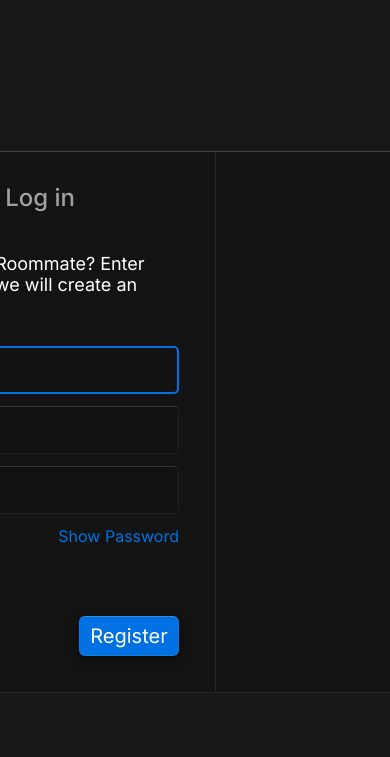
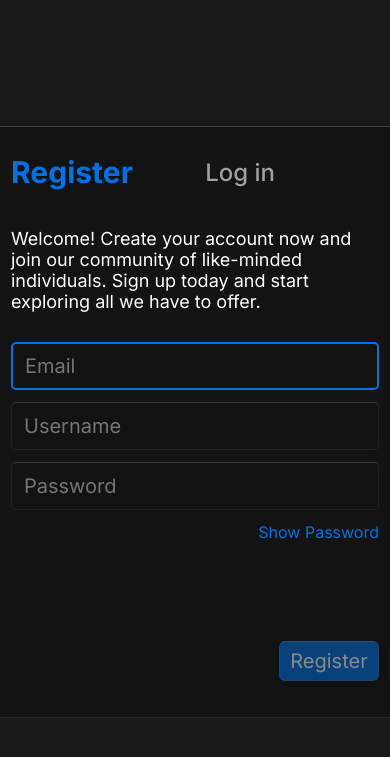
Before and after one commit to codehamsters/roommate-django, a Django app: page /auth in a window 390 px wide; the page is wider, and only the part inside the window is pictured. Shown: the top 757 px of that part. Run offline with Django 4.2, Linux system fonts and the light colour scheme; some libraries are stand-ins or nearby versions.

Commit message:
Added a input error handling for usernames in sign up forms, error handling for sign in forms, added side banner for desktops on authentication page, made the authentication page responsive, added loaders on the authentication page, added support for loaders in future, added multiple conditions to disable submit button on authentication page

```diff
--- a/static/css/auth.css
+++ b/static/css/auth.css
@@ -73,14 +73,14 @@ body{
 #form-container{
     min-width: 300px;
     width: 400px;
-    height: 450px;
+    height: 500px;
     overflow: hidden;
     position: relative;
 }
 
 #registration-form, #login-form{
     padding: 16px;
-    height: 450px;
+    height: 500px;
     display: flex;
     flex-direction: column;
     justify-content: space-between;
@@ -178,7 +178,7 @@ body{
     padding: 8px;
     font-weight: normal;
     color: rgba(255, 0, 0, 0.7);
-    backdrop-filter: blur(3px);
+    backdrop-filter: blur(10px);
     box-shadow: 0 4px 10px rgba(0, 0, 0, 0.2);
     border: 1px solid rgba(var(--fg), 0.1);
     font-size: 15px;
@@ -211,6 +211,17 @@ body{
     color: rgb(var(--accent-primary));
     font-size: 16px;
     cursor: pointer;
+}
+
+#login-error-message{
+    text-align: center;
+    background: rgba(255, 0, 0, 0.03);
+    margin: -5px 0 20px 0;
+    padding: 8px;
+    font-size: 16px;
+    border-radius: 6px;
+    color: rgba(255, 0, 0, 0.7);
+    border: 1px solid rgba(255, 0, 0, 0.2);
 }
 
 #form-container div.btn-group{
@@ -252,6 +263,39 @@ body{
 }
 
 #workspace div.right{
-    width: 400px;
+    width: 375px;
     border-left: 1px solid rgba(var(--fg), 0.1);
+    background: url("../media/auth-sidebanner.png");
+    background-size: cover;
+    background-position: center;
+    border-radius: 0 8px 8px 0;
 }
+
+#loader{
+    position: fixed;
+    height: 120px;
+    width: 120px;
+    top: calc(50% - 60px);
+    left: calc(50% - 60px);
+    display: flex;
+    background: rgb(var(--strong-bg), 0.75);
+    box-shadow: 0 4px 20px rgba(0, 0, 0, 0.5);
+    backdrop-filter: blur(8px);
+    border-radius: 8px;
+    border: 1px solid rgba(var(--fg), 0.1);
+    z-index: 1000;
+    transform-origin: bottom;
+    transition: 300ms;
+    pointer-events: none;
+}
+
+#loader.hidden{
+    opacity: 0;
+    transform: scale(0.3) translateY(-100px);
+}
+
+@media only screen and (max-width: 1024px){
+    #workspace div.right{
+        display: none;
+    }
+}
--- a/static/css/style.css
+++ b/static/css/style.css
@@ -23,6 +23,10 @@ html, body{
     height: 100%;
     width: 100%;
     font-size: 18px;
+}
+
+body.unclickable{
+    pointer-events: none;
 }
 
 #blurlay{
--- a/template/auth.html
+++ b/template/auth.html
@@ -8,11 +8,12 @@
 
     <link rel="stylesheet" href="../static/css/style.css">
     <link rel="stylesheet" href="../static/css/auth.css">
+    <link rel="stylesheet" href="../static/css/spinner.css">
     <script src="https://unpkg.com/htmx.org@1.8.4" integrity="sha384-wg5Y/JwF7VxGk4zLsJEcAojRtlVp1FKKdGy1qN+OMtdq72WRvX/EdRdqg/LOhYeV" crossorigin="anonymous"></script>
 
 
 </head>
-<body>
+<body class="unclickable">
     <div id="underlay">
         <div id="workspace">
             <div class="left">
@@ -27,7 +28,7 @@
                         {% csrf_token %}
                         <div class="fields">
                             <section class="form-desc">
-                                Not yet registered on Roommate? Enter your credentials, and we will create an account for you!
+                                Welcome! Create your account now and join our community of like-minded individuals. Sign up today and start exploring all we have to offer.
                             </section>
                             <div class="email input-box focus">
                                 <input type="email" placeholder="Email" name="email" autofocus hx-post="{% url 'check_email' %}" hx-target="#registration-email-error-message" hx-trigger="input"/>
@@ -44,7 +45,7 @@
                         </div>
 
                         <div class="btn-group">
-                            <button type="submit">Register</button>
+                            <button type="submit" class="submit-btn" disabled>Register</button>
                         </div>
                     </form>
 
@@ -52,8 +53,13 @@
                         {% csrf_token %}
                         <div class="fields">
                             <section class="form-desc">
-                                We're so excited to see you again! Enter your credentials, and we will log you in swiftly!
+                                Welcome back! Sign in to access your account, continue where you left off, and stay connected with our community.
                             </section>
+                            {% for message in messages %}
+                            {% if message.tags == 'warning' %}
+                            <div id="login-error-message">{{message}}</div>
+                            {% endif %}
+                            {% endfor %}
                             <div class="input-box username">
                                 <input type="text" placeholder="Username" name="logusername" autofocus readonly/>
                                 <div class="invalidity-indicator"><div class="rel"><div class="message">An error occured due to an unknonwn reason bla bla bla!</div></div>i</div>
@@ -62,15 +68,10 @@
                                 <input type="password" placeholder="Password" name="logpassword" readonly/>
                             </div>
                             <label class="show-password-txt">Show Password</label>
-                            {% for message in messages %}
-                            {% if message.tags == 'warning' %}
-                            <h6>{{message}} </h6>
-                            {% endif %}
-                            {% endfor %}
                         </div>
 
                         <div class="btn-group">
-                            <button type="submit">Log in</button>
+                            <button type="submit" class="submit-btn" disabled>Log in</button>
                         </div>
                     </form>
 
@@ -80,6 +81,16 @@
             <div class="right"></div>
         </div>
     </div>
+
+    <div id = "loader">
+        <div class="spinner">
+            <svg viewBox="0 0 100 100">
+                <circle cx="50" cy="50" r="20" />
+            </svg>
+        </div>
+    </div>
+
+
     <script src="https://kit.fontawesome.com/1857912463.js" crossorigin="anonymous"></script>
     <script src="../static/js/auth-manager.js"></script>
 </body>
```
Also changed, not shown: static/js/auth-manager.js (+69 -1 lines).
